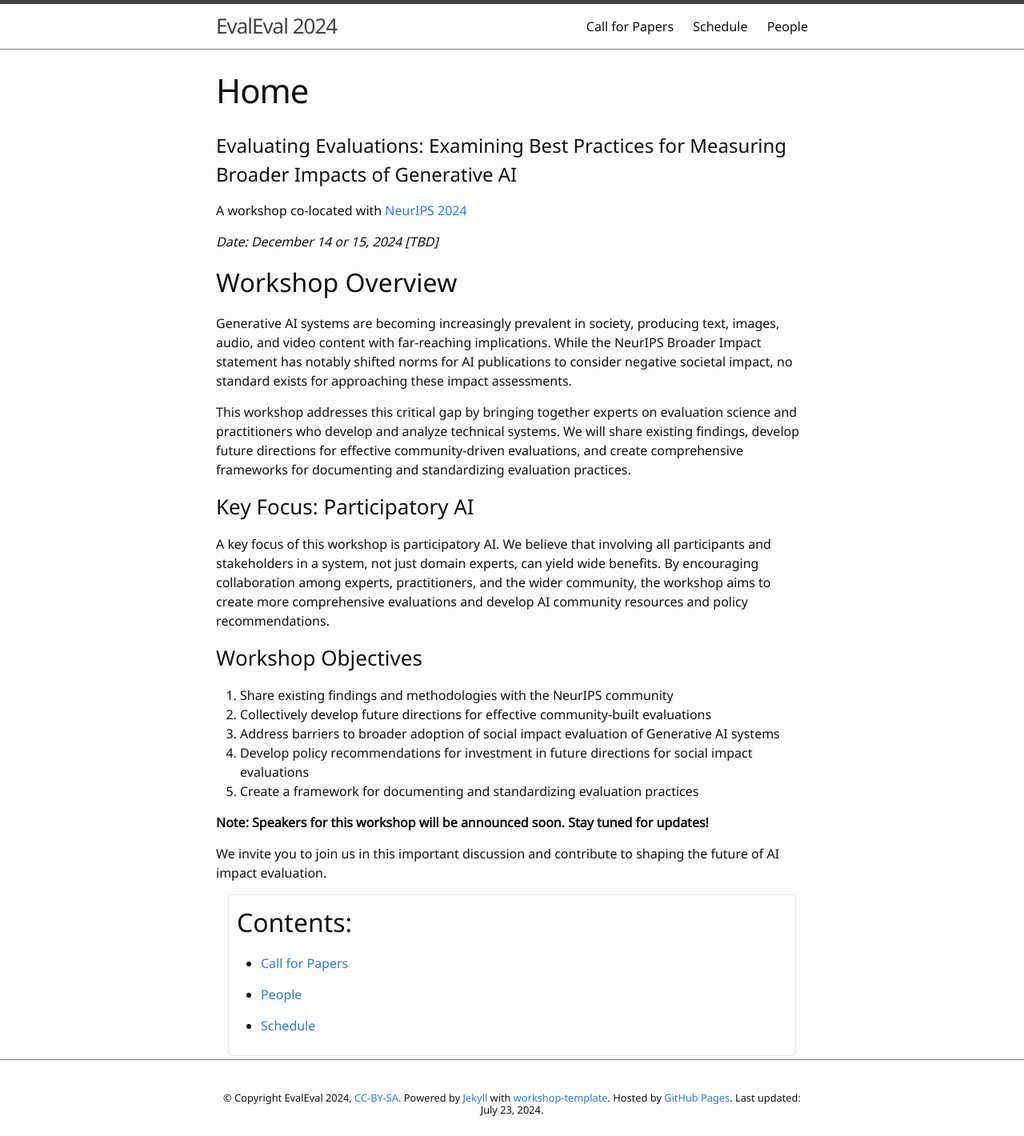
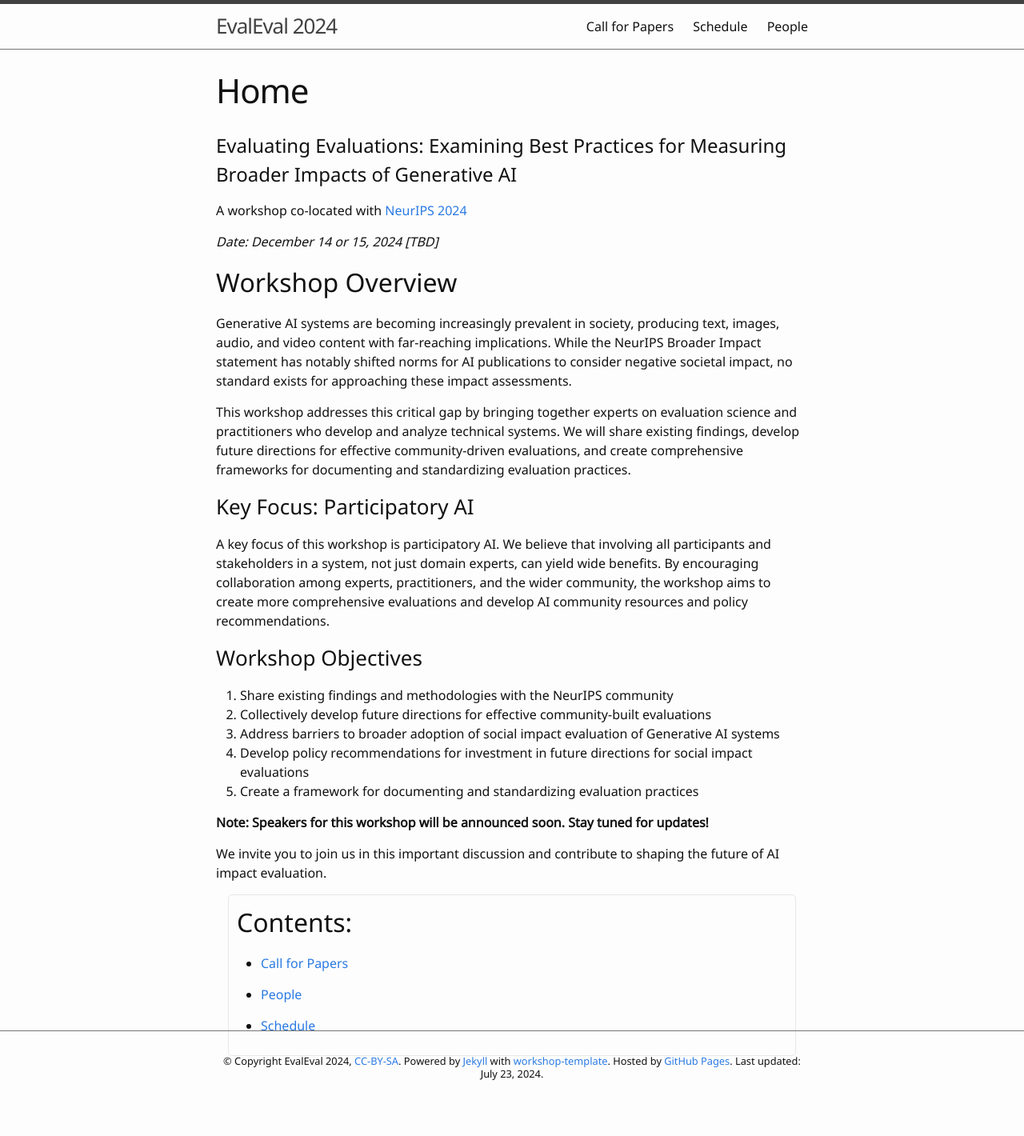
Before and after one commit to aaai-fidu-lab/aaai-fidu-lab.github.io, a Jekyll site: the page built from index.md, in a window 1280 px wide. Shown: the whole page at 80% size. Built offline with Jekyll 4.4.1, drawn with Linux system fonts in a browser that asks for light colours; our own code applies the rules of GitHub Pages for plain Markdown files; after the commit the page ends 1380 px from its top, so only the background shows below that.

Commit message:
Update custom.css

```diff
--- a/css/custom.css
+++ b/css/custom.css
@@ -10,19 +10,19 @@ html, body {
 }
 
 #content-wrap {
-  padding-bottom: 40px;  /* Reduced Footer height */
+/*   padding-bottom: 40px;  /* Reduced Footer height */ */
 }
 
 .site-footer {
   position: absolute;
   bottom: 0;
   width: 100%;
-  height: 35px !important;  /* Reduced fixed height of the footer */
+/*   height: 35px !important;  /* Reduced fixed height of the footer */ */
 }
 
 .site-footer .wrapper {
-  padding-top: 10px;
-  padding-bottom: 10px;
+/*   padding-top: 10px;
+  padding-bottom: 10px; */
 }
 
 .footer-content {
```
